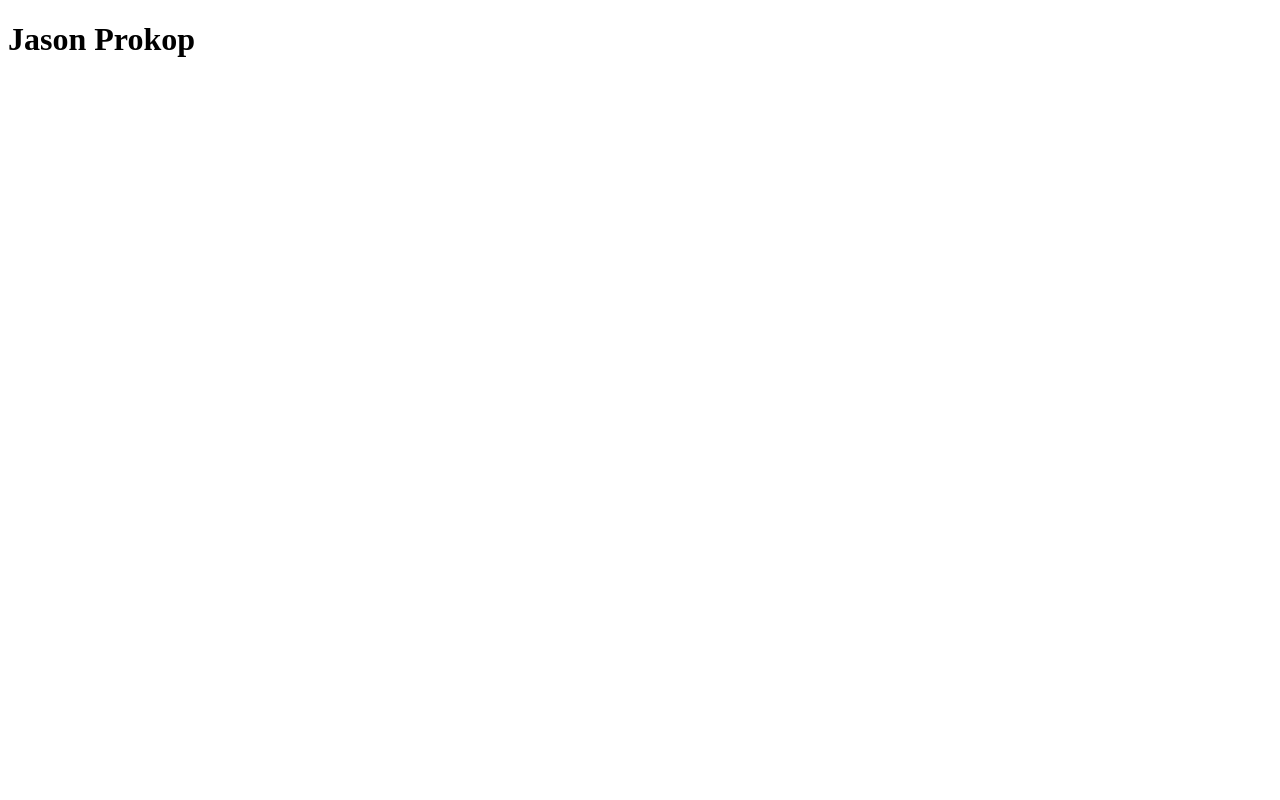
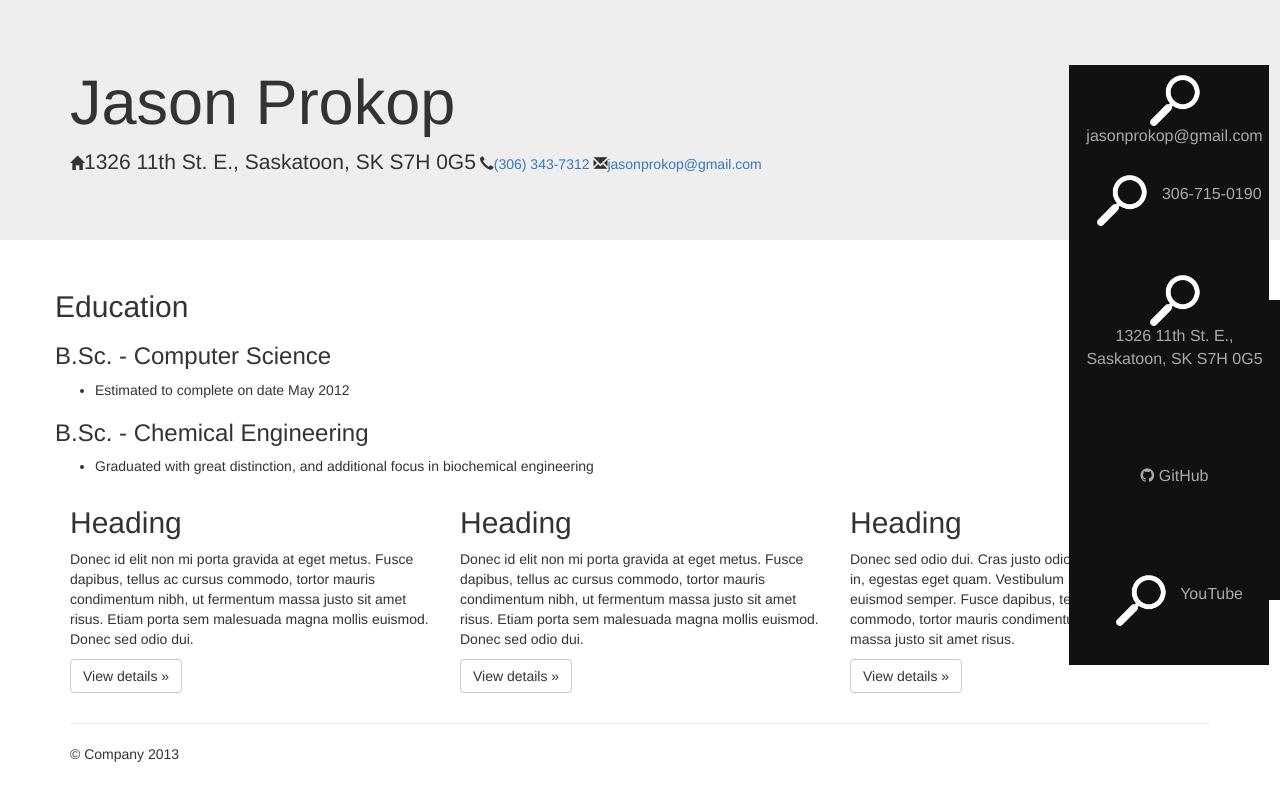
Before and after one commit to JasonProkop/JasonProkop.github.io, a plain HTML site: page index.html in a window 1280 px wide. Drawn offline with nearby package versions, Linux system fonts and the light colour scheme; some icons are missing.

Commit message:
Added CSS contact bar

```diff
--- a/index.html
+++ b/index.html
@@ -1,9 +1,126 @@
 <!DOCTYPE html>
 <html>
 <head>
-	<title>Jason Prokop's Portfolio</title>
+	<meta charset="utf-8">
+    <meta http-equiv="X-UA-Compatible" content="IE=edge">
+    <meta name="viewport" content="width=device-width, initial-scale=1.0">
+    <meta name="description" content="Portfolio of Jason Prokop">
+    <meta name="author" content="Jason Prokop">
+
+    <title>Jason Prokop's Portfolio</title>
+
+    <!-- Bootstrap core CSS -->
+    <link href="//netdna.bootstrapcdn.com/bootstrap/3.0.3/css/bootstrap.min.css" rel="stylesheet">
+    <link href="//netdna.bootstrapcdn.com/bootstrap/3.0.0/css/bootstrap-glyphicons.css" rel="stylesheet">
+    <link href="//netdna.bootstrapcdn.com/font-awesome/4.0.3/css/font-awesome.css" rel="stylesheet">
+
+    <!-- Custom CSS -->
+    <!-- Inspired by: http://blog.bigtreeworld.com/197-windows-8-charm-html -->
+    <link rel='stylesheet' type='text/css' href='style.css'>
+
+    <!-- HTML5 shim and Respond.js IE8 support of HTML5 elements and media queries -->
+    <!--[if lt IE 9]>
+      <script src="https://oss.maxcdn.com/libs/html5shiv/3.7.0/html5shiv.js"></script>
+      <script src="https://oss.maxcdn.com/libs/respond.js/1.3.0/respond.min.js"></script>
+    <![endif]-->
+
+
 </head>
 <body>
-	<h1>Jason Prokop</h1>
+	<!-- Name and contact information -->
+    <div class="jumbotron">
+      <div class="container">
+        <h1>Jason Prokop</h1>
+        <span class="glyphicon glyphicon-home"></span><p style="display:inline">1326 11th St. E., Saskatoon, SK S7H 0G5</p>
+		    <span class="glyphicon glyphicon-earphone"></span><a href="tel:+13063437312">(306) 343-7312</a>
+		    <span class="glyphicon glyphicon-envelope"></span><a href="mailto:jasonprokop@gmail.com">jasonprokop@gmail.com</a>
+		</p>
+      </div>
+    </div>
+
+	<!-- Education -->
+  <div class="container">
+      <div class="row">
+        <h2 id='Education'>Education</h2>
+        <h3>B.Sc. - Computer Science<small style='float:right'>May 2013 - Present</small></h3>
+        <ul>
+          <li><p>Estimated to complete on date May 2012</p></li>
+        </ul>
+        <h3>B.Sc. - Chemical Engineering <small style='float:right'>Sept 2007 - Dec 2012</small></h3>
+        <ul>
+          <li><p>Graduated with great distinction, and additional focus in biochemical engineering</p></li>
+        </ul>
+      </div>
+    </div>
+
+      <!-- Other Projects -->
+      <div class="container">
+      <!-- Example row of columns -->
+      <div class="row">
+        <div class="col-md-4">
+          <h2>Heading</h2>
+          <p>Donec id elit non mi porta gravida at eget metus. Fusce dapibus, tellus ac cursus commodo, tortor mauris condimentum nibh, ut fermentum massa justo sit amet risus. Etiam porta sem malesuada magna mollis euismod. Donec sed odio dui. </p>
+          <p><a class="btn btn-default" href="#" role="button">View details &raquo;</a></p>
+        </div>
+        <div class="col-md-4">
+          <h2>Heading</h2>
+          <p>Donec id elit non mi porta gravida at eget metus. Fusce dapibus, tellus ac cursus commodo, tortor mauris condimentum nibh, ut fermentum massa justo sit amet risus. Etiam porta sem malesuada magna mollis euismod. Donec sed odio dui. </p>
+          <p><a class="btn btn-default" href="#" role="button">View details &raquo;</a></p>
+       </div>
+        <div class="col-md-4">
+          <h2>Heading</h2>
+          <p>Donec sed odio dui. Cras justo odio, dapibus ac facilisis in, egestas eget quam. Vestibulum id ligula porta felis euismod semper. Fusce dapibus, tellus ac cursus commodo, tortor mauris condimentum nibh, ut fermentum massa justo sit amet risus.</p>
+          <p><a class="btn btn-default" href="#" role="button">View details &raquo;</a></p>
+        </div>
+      </div>
+
+      <hr>
+
+      <footer>
+        <p>&copy; Company 2013</p>
+      </footer>
+    </div> <!-- /container -->
+
+
+    <!-- Bootstrap core JavaScript
+    ================================================== -->
+    <!-- Placed at the end of the document so the pages load faster -->
+    <script src="https://code.jquery.com/jquery-1.10.2.min.js"></script>
+    <script src="../../dist/js/bootstrap.min.js"></script>
+	<div class='contactbar'>
+		<div class='contactbarcontent'>
+			<a href="mailto:jasonprokop@gmail.com">
+				<div class='contactbardiv action'>
+					<img alt='' src='images/search.png' width='70px' height='70px' />
+					jasonprokop@gmail.com
+				</div>
+			</a>
+			<a href="tel:3067150190">
+				<div class='contactbardiv action'>
+					<img alt='' src='images/search.png' width='70px' height='70px' />
+					306-715-0190
+				</div>
+			</a>
+			<div class='contactbardiv'>
+				<img alt='' src='images/search.png' width='70px' height='70px' />
+				<p>1326 11th St. E., Saskatoon, SK S7H 0G5</p>
+			</div>
+			<div class='contactbardiv'>
+				<!-- Empty Spacer -->
+			</div>
+			<a href='https://github.com/JasonProkop'>
+				<div class='contactbardiv action'>
+					<i class="fa fa-github"></i>
+					GitHub
+				</div>
+			</a>
+			<a href='http://www.youtube.com/user/TheSidjilimasa'>
+				<div class='contactbardiv action'>
+					<img alt='' src='images/search.png' width='70px' height='70px' />
+					YouTube
+				</div>
+			</a>
+		</div>
+	</div>
 </body>
 </html>
--- /dev/null
+++ b/style.css
@@ -0,0 +1,56 @@
+.contactbar {
+	position:fixed;
+	display: block;
+	right: 0px;
+	top: 300px;
+	width: 211px;
+	height: 300px;
+	background-color: #111111;
+	transition: all .25s ease-in-out;
+	-moz-transition: all .25s ease-in-out;
+	-webkit-transition: all .25s ease-in-out;
+	color: #CCCCCC;
+	vertical-align: middle;
+	z-index: 20;
+	/*opacity: 0.9;*/
+}
+
+.contactbar:hover {
+	right: 10px;
+	/*opacity: 1;*/
+}
+
+.contactbardiv {
+	width: 200px;
+	height: 100px;
+	background-color: #111111;
+	text-align: center;
+	color: #aaaaaa;
+	font-size: 16px;
+	padding-left: 10px;
+	border-left: 1px solid transparent;
+	transition: all .25s linear;
+	-moz-transition: all .25s linear;
+	-webkit-transition: all .25s linear;
+}
+
+.contactbardiv.action:hover {
+	background-color: #333333;
+	border-left: 1px solid #FFFFFF;
+}
+
+.contactbar a {
+	margin-top: 10px;
+	color: #aaaaaa;
+	text-decoration: none;
+}
+
+.contactbardiv img {
+	margin-bottom: -10px;
+}
+
+.contactbarcontent {
+	position: absolute;
+	top: 5%;
+	margin-top: -250px;
+}
```
Also changed, not shown: images/GitHub-Mark-120px-plus.png (added), images/GitHub-Mark-32px.png (added), images/GitHub-Mark-64px.png (added), images/Share.png (added), images/USB.png (added), images/Windows.png (added), images/search.png (added), images/settings.png (added).
